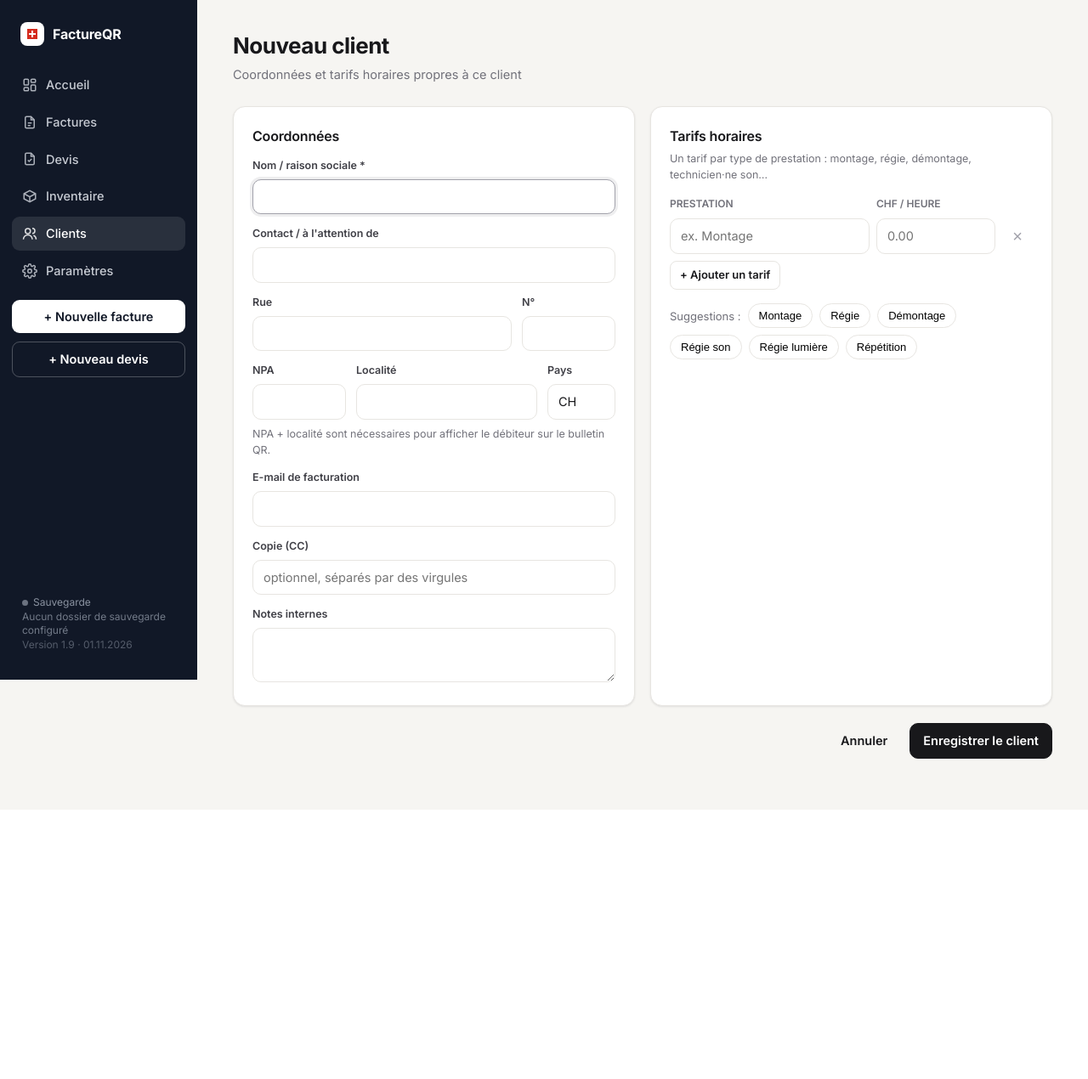
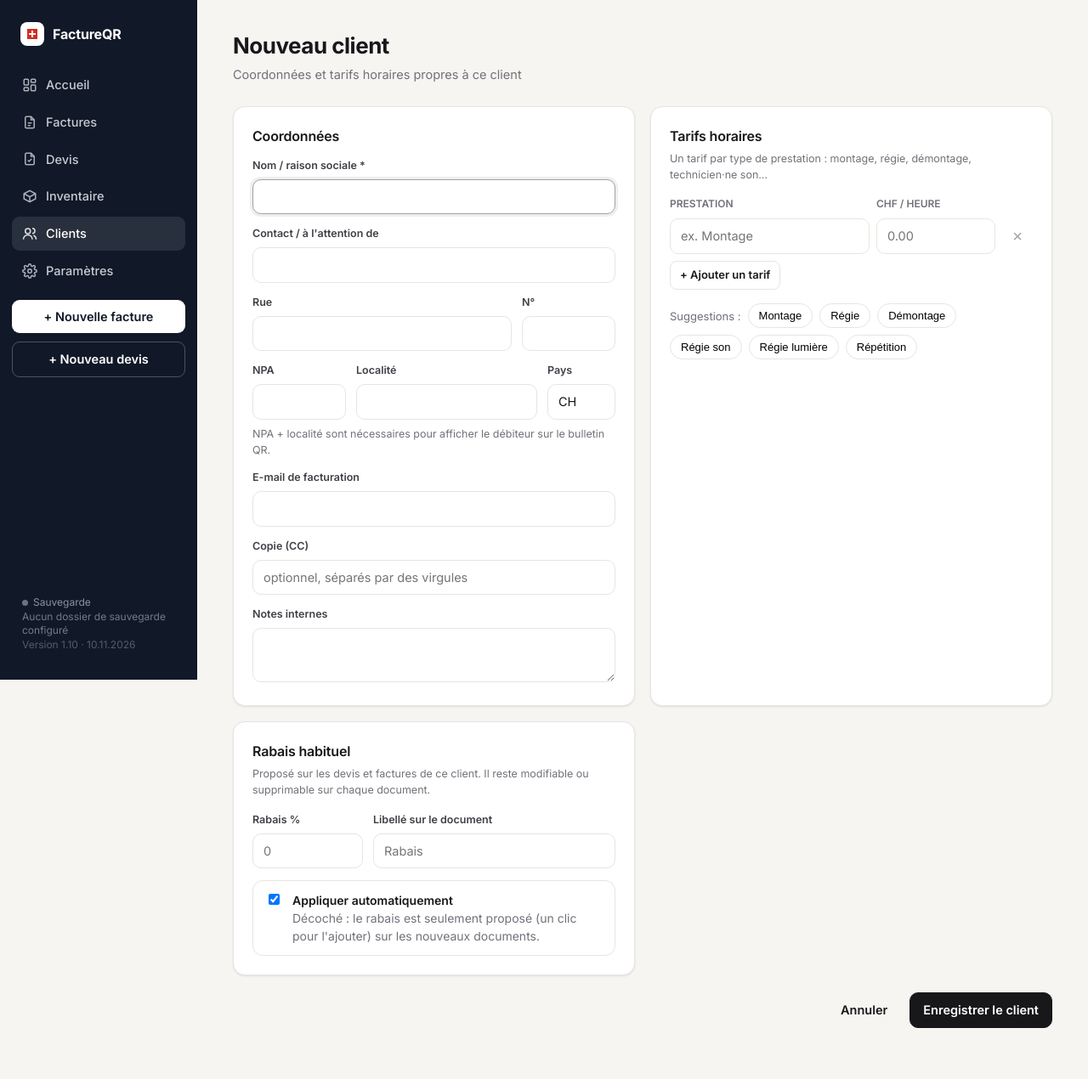
Before and after one commit to kazenotodoroki/facture-qr, a Flask app: page /clients/nouveau in a window 1280 px wide. Shown: the whole page at 85% size. Before the commit the page ends 953 px from the top, so only its background shows below. Run offline with Flask 3, Linux system fonts and the light colour scheme; data comes from the database, SQL or seed files in the repository.

Commit message:
Rabais sur les factures et devis, rabais habituel par client
- Rabais en pourcentage ou en montant, avec libellé, sur chaque document
- Rabais habituel par client : appliqué automatiquement ou seulement proposé
- TVA, arrondi et bulletin QR calculés après rabais ; ligne de rabais sur le PDF
- Le rabais suit la conversion devis -> facture et la duplication
- Colonne Rabais dans les exports CSV

Co-Authored-By: Claude Opus 5.5 <noreply@anthropic.com>
Claude-Session: https://claude.ai/code/session_015ce2Jsg6aTdryWQgkCi73w

```diff
--- a/app.py
+++ b/app.py
@@ -23,7 +23,7 @@ import packlist
 from pdfgen import chf, fdate, fnum, generate_invoice_pdf, hours_between
 from references import format_reference, is_qr_iban, make_reference
 
-VERSION = "1.9 · 01.11.2026"
+VERSION = "1.10 · 10.11.2026"
 
 app = Flask(__name__)
 app.secret_key = "factureqr-local"
@@ -119,7 +119,8 @@ def clients():
 @app.route("/clients/nouveau", methods=["GET", "POST"])
 @app.route("/clients/<int:cid>", methods=["GET", "POST"])
 def client_edit(cid=None):
-    fields = ["name", "contact", "street", "house_num", "pcode", "city", "country", "email", "cc_email", "notes"]
+    fields = ["name", "contact", "street", "house_num", "pcode", "city", "country", "email", "cc_email", "notes",
+              "discount_pct", "discount_label", "discount_auto"]
     if request.method == "POST":
         f = request.form
         vals = [f.get(k, "").strip() for k in fields]
@@ -127,6 +128,12 @@ def client_edit(cid=None):
             flash("Le nom du client est obligatoire.", "error")
             return redirect(request.url)
         vals[6] = (vals[6] or "CH").upper()[:2]
+        pct = _num(vals[10])
+        if not 0 <= pct <= 100:
+            flash("Le rabais doit être compris entre 0 et 100 %.", "error")
+            return redirect(request.url)
+        vals[10] = pct
+        vals[12] = 1 if f.get("discount_auto") else 0
         with db.connect() as conn:
             if cid:
                 conn.execute(f"UPDATE clients SET {', '.join(k + '=?' for k in fields)} WHERE id=?", vals + [cid])
@@ -297,19 +304,19 @@ def _list_docs(doc_type):
         buf = io.StringIO()
         w = csv.writer(buf, delimiter=";")
         if quote:
-            w.writerow(["Numéro", "Date", "Valable jusqu'au", "Client", "Événement", "Type", "Sous-total",
+            w.writerow(["Numéro", "Date", "Valable jusqu'au", "Client", "Événement", "Type", "Rabais", "Sous-total net",
                         "TVA %", "TVA", "Total CHF", "Statut", "Envoyé le", "Facture"])
             for r in rows:
                 w.writerow([r["number"], fdate(r["issue_date"]), fdate(r["valid_until"]), r["client_name"],
-                            r["event_name"], r["kind_label"], f"{r['subtotal']:.2f}", r["vat_rate"],
-                            f"{r['vat_amount']:.2f}", f"{r['total']:.2f}", QSTATUSES.get(r["status"]),
+                            r["event_name"], r["kind_label"], f"{r['discount_amount'] or 0:.2f}", f"{r['subtotal']:.2f}",
+                            r["vat_rate"], f"{r['vat_amount']:.2f}", f"{r['total']:.2f}", QSTATUSES.get(r["status"]),
                             r["sent_at"][:10], r["invoice_number"] or ""])
         else:
-            w.writerow(["Numéro", "Date", "Échéance", "Client", "Événement", "Type", "Sous-total",
+            w.writerow(["Numéro", "Date", "Échéance", "Client", "Événement", "Type", "Rabais", "Sous-total net",
                         "TVA %", "TVA", "Arrondi", "Total CHF", "Statut", "Envoyée le", "Payée le", "Référence"])
             for r in rows:
                 w.writerow([r["number"], fdate(r["issue_date"]), fdate(r["due_date"]), r["client_name"], r["event_name"],
-                            r["kind_label"], f"{r['subtotal']:.2f}", r["vat_rate"],
+                            r["kind_label"], f"{r['discount_amount'] or 0:.2f}", f"{r['subtotal']:.2f}", r["vat_rate"],
                             f"{r['vat_amount']:.2f}", f"{r['rounding']:.2f}", f"{r['total']:.2f}", STATUSES.get(r["status"]),
                             r["sent_at"][:10], fdate(r["paid_at"][:10]), r["reference"]])
         name = f"{'devis' if quote else 'factures'}_{year or 'tous'}.csv"
@@ -361,6 +368,15 @@ def invoice_form(iid=None, doc_type="invoice"):
                            preset_items=preset_items,
                            preset_client=preset_client, payment_days=int(s.get("payment_days") or 30),
                            Q=doc_type == "quote", validity_days=int(s.get("quote_validity_days") or 30))
+
+
+def compute_discount(gross, d_type, d_value):
+    """Montant du rabais (positif) : pourcentage du sous-total ou montant fixe, jamais plus que le sous-total."""
+    if d_type == "pct":
+        return round(gross * min(max(d_value, 0), 100) / 100, 2)
+    if d_type == "amount":
+        return round(min(max(d_value, 0), gross), 2)
+    return 0.0
 
 
 def _save_invoice(iid, s, doc_type="invoice"):
@@ -423,7 +439,17 @@ def _save_invoice(iid, s, doc_type="invoice"):
         return redirect(request.url)
 
     has_hours = any(l["kind"] == "hours" for l in lines)
-    subtotal = round(sum(l["amount"] for l in lines), 2)
+    gross = round(sum(l["amount"] for l in lines), 2)
+    d_type = f.get("discount_type") if f.get("discount_type") in ("pct", "amount") else ""
+    d_value = abs(_num(f.get("discount_value"))) if d_type else 0.0
+    if d_type == "pct" and d_value > 100:
+        flash("Le rabais ne peut pas dépasser 100 %.", "error")
+        return redirect(request.url)
+    d_amount = compute_discount(gross, d_type, d_value)
+    if not d_amount:
+        d_type, d_value = "", 0.0
+    d_label = (f.get("discount_label", "").strip() or "Rabais")[:60] if d_type else ""
+    subtotal = round(gross - d_amount, 2)
     show_vat = 1 if s.get("show_vat") == "1" else 0
     vat_rate = _num(s.get("vat_rate")) if show_vat else 0.0
     vat = round(subtotal * vat_rate / 100, 2)
@@ -440,6 +466,7 @@ def _save_invoice(iid, s, doc_type="invoice"):
                     event_place=f.get("event_place", "").strip() if has_event else "",
                     mode="hours" if has_hours else "flat", subtotal=subtotal, vat_rate=vat_rate, vat_amount=vat, rounding=rounding,
                     total=total, notes=f.get("notes", "").strip(), show_vat=show_vat,
+                    discount_type=d_type, discount_value=d_value, discount_label=d_label, discount_amount=d_amount,
                     show_terms=1 if checked("show_terms") else 0,
                     show_due=1 if checked("show_due") else 0,
                     show_timesheet=1 if (has_hours and checked("show_timesheet")) else 0,
@@ -624,7 +651,8 @@ def _copy_document(src, lines, s, doc_type, quote_id=None):
         number = db.new_invoice_number(conn, today.year, s, doc_type)
         cols = ["client_id", "client_snapshot", "event_name", "event_date", "event_place", "mode", "subtotal",
                 "vat_rate", "vat_amount", "rounding", "total", "notes",
-                "show_vat", "show_terms", "show_timesheet", "summary_mode", "show_due"]
+                "show_vat", "show_terms", "show_timesheet", "summary_mode", "show_due",
+                "discount_type", "discount_value", "discount_label", "discount_amount"]
         vals = [src[k] for k in cols]
         if doc_type == "quote":
             valid = (today + timedelta(days=int(s.get("quote_validity_days") or 30))).isoformat()
--- a/db.py
+++ b/db.py
@@ -132,7 +132,11 @@ def connect():
 
 
 MIGRATIONS = {
-    "invoices": {"show_vat": "INTEGER DEFAULT 0", "show_terms": "INTEGER DEFAULT 1",
+    "clients": {"discount_pct": "REAL DEFAULT 0", "discount_label": "TEXT DEFAULT ''",
+                "discount_auto": "INTEGER DEFAULT 1"},
+    "invoices": {"discount_type": "TEXT DEFAULT ''", "discount_value": "REAL DEFAULT 0",
+                 "discount_label": "TEXT DEFAULT ''", "discount_amount": "REAL DEFAULT 0",
+                 "show_vat": "INTEGER DEFAULT 0", "show_terms": "INTEGER DEFAULT 1",
                  "show_timesheet": "INTEGER DEFAULT 0", "summary_mode": "TEXT DEFAULT 'lines'",
                  "show_due": "INTEGER DEFAULT 1",
                  "doc_type": "TEXT DEFAULT 'invoice'", "valid_until": "TEXT DEFAULT ''",
--- a/static/style.css
+++ b/static/style.css
@@ -86,6 +86,8 @@ table.list tr.click{cursor:pointer}table.list tr.click:hover td{background:#FAFA
 .totals{margin-left:auto;width:320px;margin-top:10px}
 .totals div{display:flex;justify-content:space-between;padding:5px 0;font-variant-numeric:tabular-nums}
 .totals .grand{border-top:1px solid var(--line);margin-top:6px;padding-top:12px;font-size:20px;font-weight:650;letter-spacing:-.3px}
+.disc{margin-top:22px;padding-top:4px}
+.disc .hint{margin-top:6px}
 .chips{display:flex;gap:8px;flex-wrap:wrap}
 .chip{border:1px solid var(--line);background:#fff;border-radius:999px;padding:6px 12px;font-size:13px;cursor:pointer;font-weight:500}
 .chip:hover{border-color:#A1A1AA}
--- a/templates/client_form.html
+++ b/templates/client_form.html
@@ -46,6 +46,16 @@
       {% for s in ['Montage','Régie','Démontage','Régie son','Régie lumière','Répétition'] %}<button type="button" class="chip" onclick="addRate('{{ s }}')">{{ s }}</button>{% endfor %}
     </div>
   </div>
+  <div class="card">
+    <h2>Rabais habituel</h2>
+    <div class="hint" style="margin:-8px 0 16px">Proposé sur les devis et factures de ce client. Il reste modifiable ou supprimable sur chaque document.</div>
+    <div class="grid" style="grid-template-columns:130px 1fr;gap:12px">
+      <div class="field"><label>Rabais %</label><input type="text" inputmode="decimal" name="discount_pct" value="{{ ('%g'|format(client.discount_pct)) if client and client.discount_pct else '' }}" placeholder="0"></div>
+      <div class="field"><label>Libellé sur le document</label><input type="text" name="discount_label" maxlength="60" value="{{ client.discount_label if client }}" placeholder="Rabais"></div>
+    </div>
+    <label class="opt" style="margin:0"><input type="checkbox" name="discount_auto" value="1" {{ 'checked' if not client or client.discount_auto }}>
+      <span><b>Appliquer automatiquement</b><br><span class="muted">Décoché : le rabais est seulement proposé (un clic pour l'ajouter) sur les nouveaux documents.</span></span></label>
+  </div>
 </div>
 <div class="row" style="margin-top:20px;justify-content:flex-end">
   <a class="btn ghost" href="{{ url_for('clients') }}">Annuler</a>
--- a/templates/invoice_view.html
+++ b/templates/invoice_view.html
@@ -29,6 +29,7 @@
         {% else %}<dt>Échéance</dt><dd>{{ inv.due_date|fdate }}{% if not inv.show_due %} <span class="muted">(masquée)</span>{% endif %}</dd>{% endif %}
         {% set hl = lines|selectattr('kind', 'equalto', 'hours')|list %}{% set fl = lines|selectattr('kind', 'equalto', 'flat')|list %}
         <dt>Contenu</dt><dd>{% if hl %}{{ (hl|sum(attribute='quantity'))|round(2)|fnum }} h{% endif %}{% if hl and fl %} + {% endif %}{% if fl %}{{ fl|length }} forfait{{ 's' if fl|length > 1 }} / location{{ 's' if fl|length > 1 }}{% endif %}</dd>
+        {% if inv.discount_amount %}<dt>Rabais</dt><dd>{{ inv.discount_label or 'Rabais' }}{% if inv.discount_type == 'pct' %} {{ inv.discount_value|fnum }} %{% endif %} · −{{ inv.discount_amount|chf }}</dd>{% endif %}
         {% if inv.event_name %}<dt>Événement</dt><dd>{{ inv.event_name }}{% if inv.event_date %}<br><span class="muted">{{ inv.event_date|fdate }} {{ inv.event_place }}</span>{% endif %}</dd>{% endif %}
         {% if not Q %}<dt>Référence</dt><dd style="font-size:12.5px;font-family:ui-monospace,monospace">{{ inv.reference|fref }}</dd>{% endif %}
         <dt>Envoyé{{ '' if Q else 'e' }}</dt><dd>{{ inv.sent_at|fdate if inv.sent_at else '—' }}{% if inv.sent_at %}<br><span class="muted" style="font-size:12.5px">{{ inv.sent_at[11:] }} · {{ inv.sent_to }}</span>{% endif %}</dd>
```
Also changed, not shown: pdfgen.py (+15 -2 lines), templates/invoice_form.html (+63 -4 lines), README.md.
